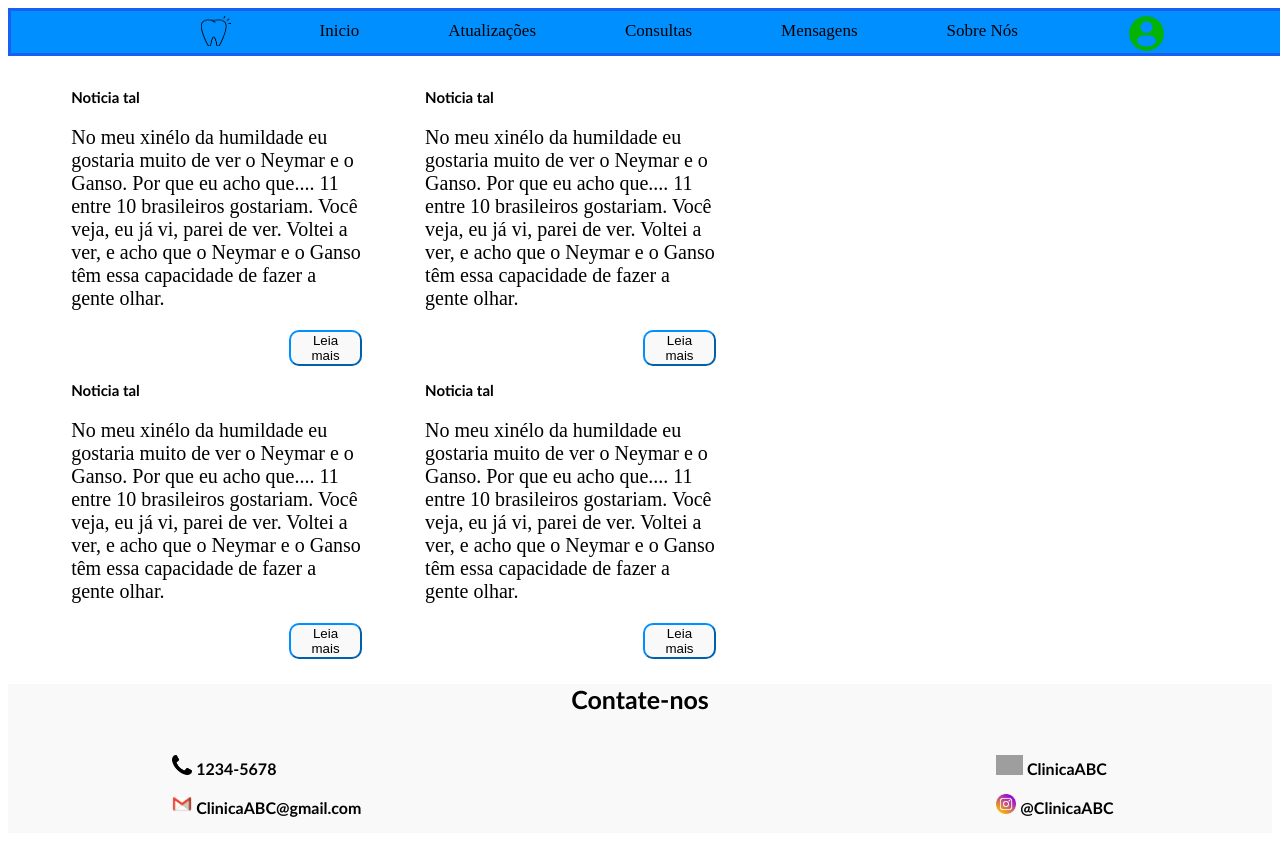
After one commit to azevedoVine/Clinica-, a PHP site: page /atualizacoes.html in a window 1280 px wide; the page is wider, and only the part inside the window is pictured. The commit adds this page. Run offline with PHP 8.4, Linux system fonts and the light colour scheme; some libraries are stand-ins or nearby versions; grey boxes are pictures that could not be loaded.

Commit message:
Criação da página de atualizacoes

```diff
--- a/Usuário/assets/css/style.css
+++ b/Usuário/assets/css/style.css
@@ -18,7 +18,7 @@ body{
 	}
 
 #login{
-	top:0;
+    margin-bottom: 2px;
 	margin-left: 10%;
 }
 
@@ -33,7 +33,7 @@ body{
     position: relative;
     width: 88%;
     top: 0;
-    padding-top: 17px;}
+    padding-top: 5px;}
 ul{
 	position: absolute;
 }
@@ -41,6 +41,7 @@ ul{
 .menu li{
 	float:left;
 	margin-left:8%;
+	margin-top: 5px;
 }
 
 .menu li a{
@@ -200,3 +201,13 @@ footer{
 .dados-link:hover{
 	color: #008FFF;
 }
+
+.atualizacoes-box{
+	display: flex;
+}
+
+.atualizacao{
+	width: 23%;
+	font-size: 20px !important;
+	padding-left: 5%;
+}
--- /dev/null
+++ b/Usuário/atualizacoes.html
@@ -0,0 +1,88 @@
+<html>
+    <head>
+        <title>Clínica ABC</title>
+        <meta charset="UTF-8">
+        <meta name="viewport" content="width=device-width, initial-scale=1.0">
+		<link rel="stylesheet" type="text/css" href="assets/css/style.css">
+		<link rel="stylesheet" href="https://cdn.jsdelivr.net/bxslider/4.2.12/jquery.bxslider.css">
+		<script src="https://ajax.googleapis.com/ajax/libs/jquery/3.1.1/jquery.min.js"></script>
+		<script src="https://cdn.jsdelivr.net/bxslider/4.2.12/jquery.bxslider.min.js"></script>
+
+
+    </head>
+    <body>
+
+		<nav>
+					<ul class="menu">
+						<a href="index.html"><img id="logo" src="assets/img/logo.png" ></a>
+						<li><a href="index.html">Inicio</a></li>
+						<li><a href="#">Atualizações</a>
+						</li>
+						<li><a href="#">Consultas</a>
+							<ul>
+								<li><a href="#">Nova Consulta</a></li>
+								<li><a href="#">Minhas Consultas</a></li>
+							</ul>
+						</li>
+						<li><a href="#">Mensagens</a>
+							<ul>
+								<li><a href="#">Nova Mensagem</a></li>
+							</ul>
+						</li>
+						<li><a href="#">Sobre Nós</a></li>
+						<div id="login">
+								<img src="assets/img/user.png" height="35" >
+						</div>
+					</ul>
+        </nav>
+    <section>
+        <div class="container">
+            <div class="atualizacoes-box">
+            <div class="atualizacao">
+                <div>
+                    <p class="sub-titulo negrito">Noticia tal</p>
+                    <p>No meu xinélo da humildade eu gostaria muito de ver o Neymar e o Ganso. Por que eu acho que.... 11 entre 10 brasileiros gostariam. Você veja, eu já vi, parei de ver. Voltei a ver, e acho que o Neymar e o Ganso têm essa capacidade de fazer a gente olhar.</p>
+                    <button class='vejamais atualizacao-botao' action="atualizacoes.html">Leia mais</button>
+                </div>
+                <div>
+                        <p class="sub-titulo negrito">Noticia tal</p>
+                        <p>No meu xinélo da humildade eu gostaria muito de ver o Neymar e o Ganso. Por que eu acho que.... 11 entre 10 brasileiros gostariam. Você veja, eu já vi, parei de ver. Voltei a ver, e acho que o Neymar e o Ganso têm essa capacidade de fazer a gente olhar.</p>
+                        <button class='vejamais atualizacao-botao' action="atualizacoes.html">Leia mais</button>
+                </div>
+            </div>
+            <div class="atualizacao">
+                <div>
+                        <p class="sub-titulo negrito">Noticia tal</p>
+                        <p>No meu xinélo da humildade eu gostaria muito de ver o Neymar e o Ganso. Por que eu acho que.... 11 entre 10 brasileiros gostariam. Você veja, eu já vi, parei de ver. Voltei a ver, e acho que o Neymar e o Ganso têm essa capacidade de fazer a gente olhar.</p>
+                        <button class='vejamais atualizacao-botao' action="atualizacoes.html">Leia mais</button>
+                    </div>
+                <div>
+                    <p class="sub-titulo negrito">Noticia tal</p>
+                    <p>No meu xinélo da humildade eu gostaria muito de ver o Neymar e o Ganso. Por que eu acho que.... 11 entre 10 brasileiros gostariam. Você veja, eu já vi, parei de ver. Voltei a ver, e acho que o Neymar e o Ganso têm essa capacidade de fazer a gente olhar.</p>
+                    <button class='vejamais atualizacao-botao' action="atualizacoes.html">Leia mais</button>
+                </div>
+            </div>
+            </div>
+        </div>
+    </section>
+
+        <footer>
+            <p class="titulo negrito">Contate-nos</p>
+			<div class="container">
+
+				<div class="dados1">
+
+				<p class="negrito"> <img src="assets/img/telefone.png" height="20">  1234-5678 </p>
+
+				<a class="dados-link" href="mailto:clinicaabc@gmail.com"><p class="negrito"> <img src="assets/img/gmail.png" height="20">  ClinicaABC@gmail.com </p></a>
+				</div>
+
+				<div class="dados2">
+					<a class="dados-link" href="https://www.facebook.com/"><p class="negrito"> <img src="assets/img/FB.png" height="20">  ClinicaABC </p></a>
+
+					<a class="dados-link" href="https://www.instagram.com/"><p class="negrito"> <img src="assets/img/insta.png" height="20">  @ClinicaABC </p></div></a>
+				</div>
+			</div>
+		</footer>
+    </body>
+</html>
```
Also changed, not shown: Usuário/index.html (+4 -5 lines).
